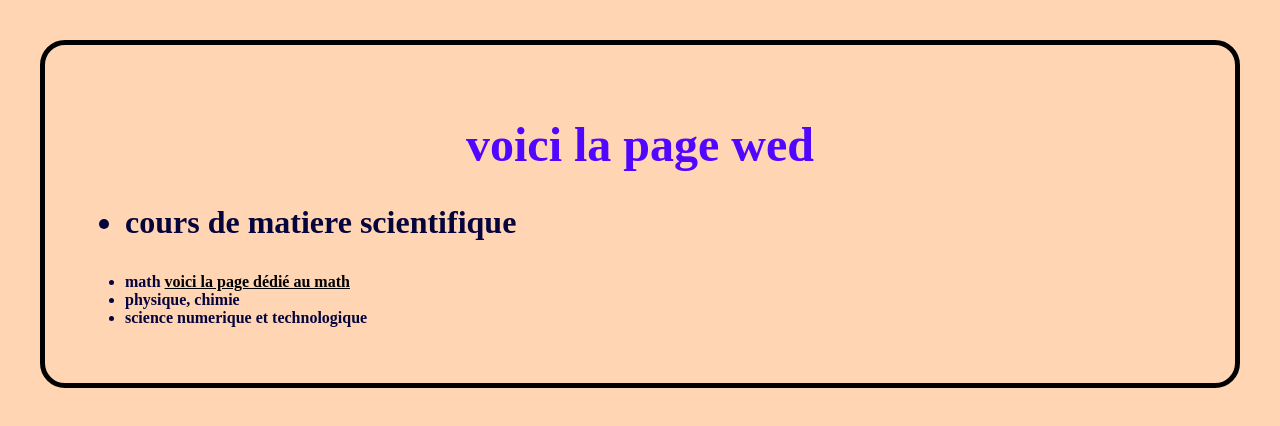
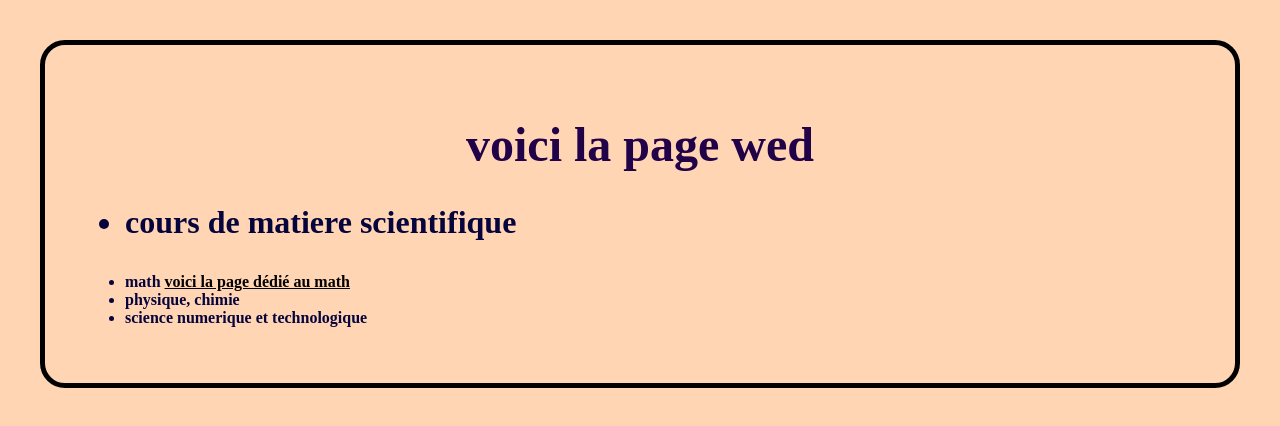
Before and after one commit to niels12332/cours, a plain HTML site: page niels.html in a window 1280 px wide. Drawn offline with Linux system fonts and the light colour scheme.

Commit message:
Message décrivant les changements

```diff
--- a/niels.css
+++ b/niels.css
@@ -28,7 +28,7 @@ h1 {
   font-weight: 700;
   font-style: italic;
 }
-color: rgb(81, 6, 255);
+color: rgb(33, 1, 72);
 font-size: 3em;
 text-align: center;
 }
```
